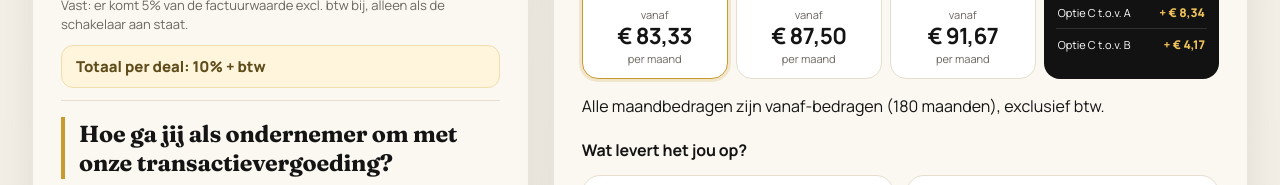
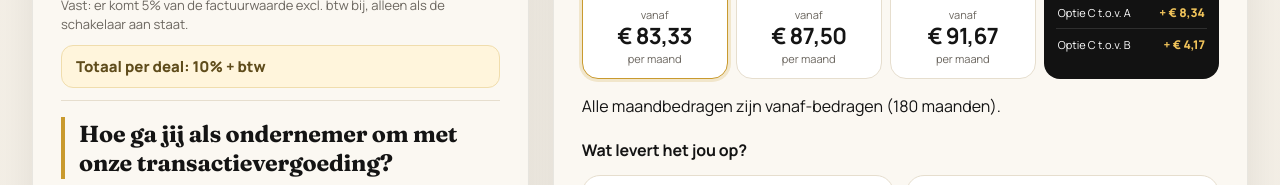
Before and after one commit to FRST2002/termijnpartner.nl, a website: page partners.html in a window 1280 px wide. Shown: the part 1652-1837 px from the top of the page. Drawn offline with Linux system fonts and the light colour scheme.

Commit message:
Partners page: drop 'exclusief btw' from monthly amounts note
Co-Authored-By: Claude Opus 5.5 <noreply@anthropic.com>

```diff
--- a/partners.html
+++ b/partners.html
@@ -267,7 +267,7 @@
 
         <h3>Wat betaalt de eindklant per maand?</h3>
         <div class="pay-grid" id="payGrid"></div>
-        <p class="vanaf-note">Alle maandbedragen zijn vanaf-bedragen (180 maanden), exclusief btw.</p>
+        <p class="vanaf-note">Alle maandbedragen zijn vanaf-bedragen (180 maanden).</p>
 
         <h3>Wat levert het jou op?</h3>
         <div class="stats two">
```
